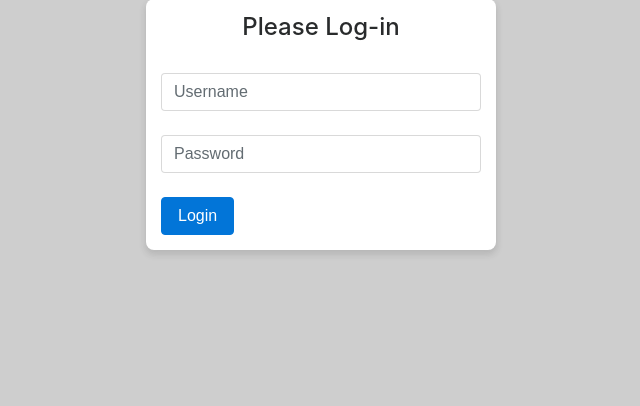
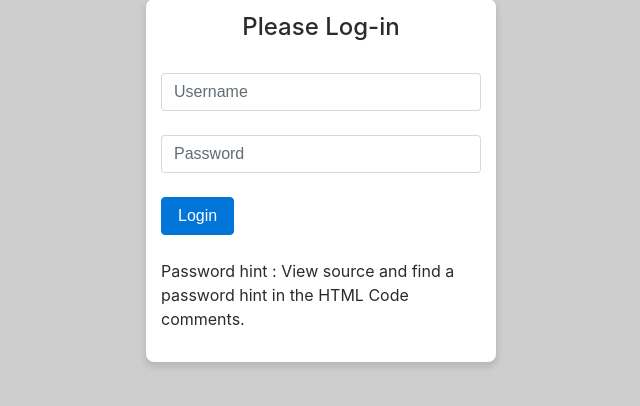
Before and after one commit to einoh/Workshop, a PHP site: page /login.php in a window 1280 px wide. Shown: the part 189-595 px from the top of the page, without its empty margins (319-959 px from the left). Run offline with PHP 8.4, Linux system fonts and the light colour scheme.

Commit message:
Adding Comments See Comments

```diff
--- a/login.php
+++ b/login.php
@@ -40,6 +40,7 @@
     <link rel="stylesheet" href="https://maxcdn.bootstrapcdn.com/bootstrap/4.0.0-alpha.6/css/bootstrap.min.css" integrity="sha384-rwoIResjU2yc3z8GV/NPeZWAv56rSmLldC3R/AZzGRnGxQQKnKkoFVhFQhNUwEyJ" crossorigin="anonymous">
   </head>
   <body style="background-color: #cecece;">
+    <!-- Username: username Password: password -->
     <div class="container">
       <div style="background-color:White; max-width: 400px; padding: 15px; margin: 0 auto; margin-top:40px; margin-bottom:20px; border-radius: 8px; box-shadow: 0 4px 6px 1px rgba(50, 50, 50, 0.14); box-sizing: border-box;">
         <center>
@@ -63,6 +64,8 @@
             <input type="password" class="form-control" id="password" placeholder="Password" name="password"><br>
             <input type="submit" class="btn btn-primary" name="submit" value="Login"/>
           </form>
+          <br>
+          <p>Password hint : View source and find a password hint in the HTML Code comments.</p>
       </div>
     </div>
   </body>
```
